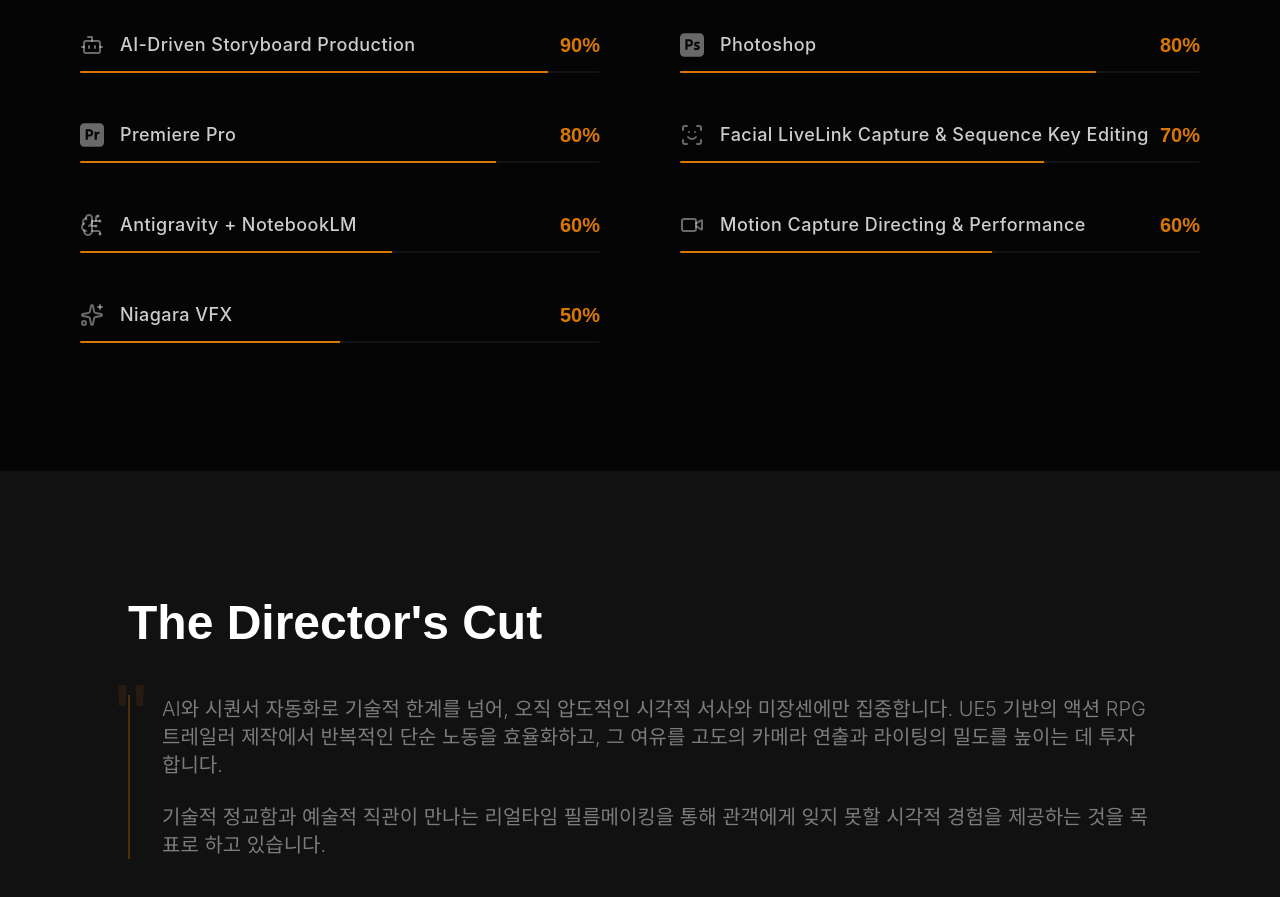
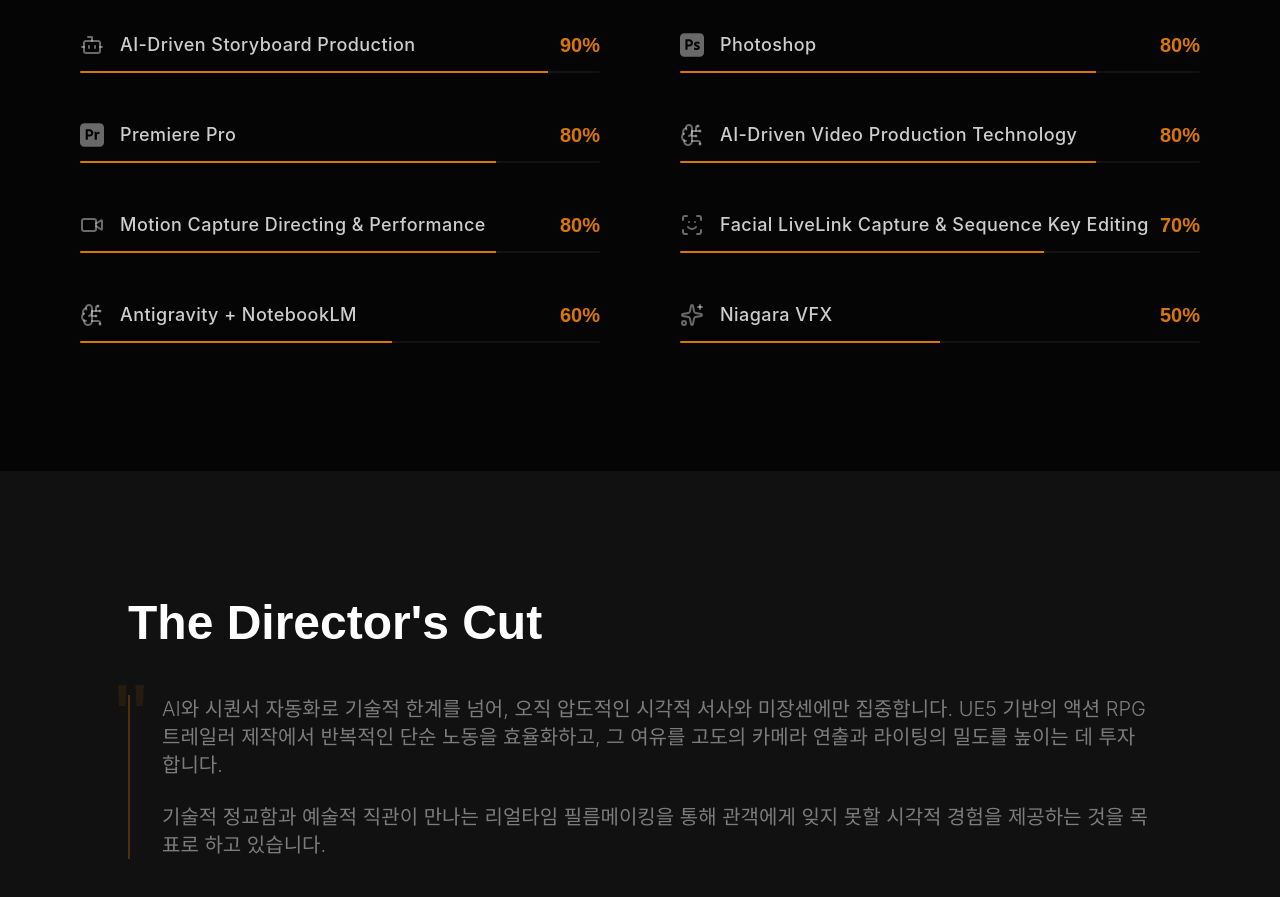
Before and after one commit to choiseokhee4u-svg/Csh_Portfolio, a React app: page / in a window 1280 px wide. Shown: the part 2380-3277 px from the top of the page. Built offline with nearby package versions, Linux system fonts and the light colour scheme; the HTML template or start-up script is replaced by a standard one.

Commit message:
update-contact-links-and-add-ai-video-skill

```diff
--- a/src/sections/AboutContact.jsx
+++ b/src/sections/AboutContact.jsx
@@ -74,7 +74,7 @@
 
                         {/* LinkedIn */}
                         <a
-                            href="https://www.linkedin.com/in/choiseokhee"
+                            href="https://www.linkedin.com/in/sukhee-choi-711165280/"
                             target="_blank"
                             rel="noopener noreferrer"
                             className="group interactive relative overflow-hidden glass-panel p-8 rounded-xl flex flex-col items-center justify-center gap-4 transition-all duration-500 hover:bg-white/[0.08] hover:-translate-y-2 hover:border-secondary-accent/50 hover:shadow-[0_10px_40px_rgba(59,130,246,0.08)]"
--- a/src/sections/Skills.jsx
+++ b/src/sections/Skills.jsx
@@ -8,9 +8,10 @@
     { name: 'AI-Driven Storyboard Production', level: 90, icon: <Bot size={24} /> },
     { name: 'Photoshop', level: 80, icon: <SiAdobephotoshop size={24} /> },
     { name: 'Premiere Pro', level: 80, icon: <SiAdobepremierepro size={24} /> },
+    { name: 'AI-Driven Video Production Technology', level: 80, icon: <BrainCircuit size={24} /> },
+    { name: 'Motion Capture Directing & Performance', level: 80, icon: <Video size={24} /> },
     { name: 'Facial LiveLink Capture & Sequence Key Editing', level: 70, icon: <ScanFace size={24} /> },
     { name: 'Antigravity + NotebookLM', level: 60, icon: <BrainCircuit size={24} /> },
-    { name: 'Motion Capture Directing & Performance', level: 60, icon: <Video size={24} /> },
     { name: 'Niagara VFX', level: 50, icon: <Sparkles size={24} /> },
 ];
 
```
